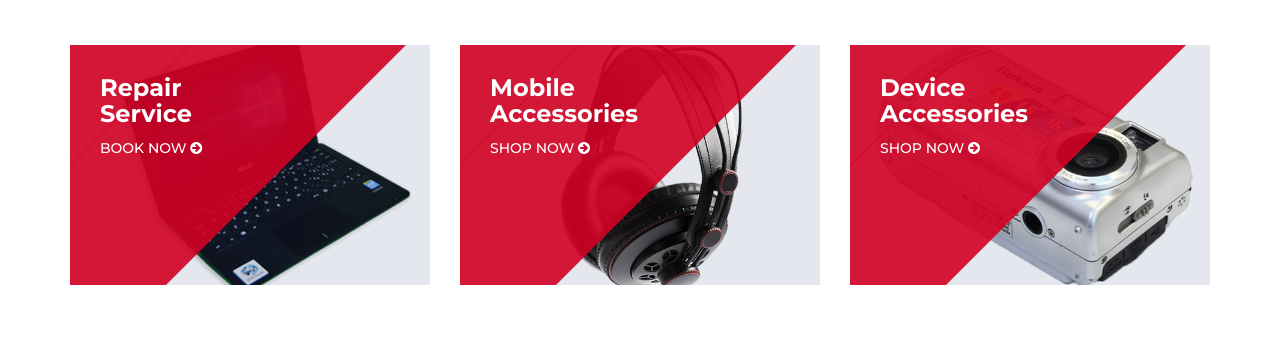
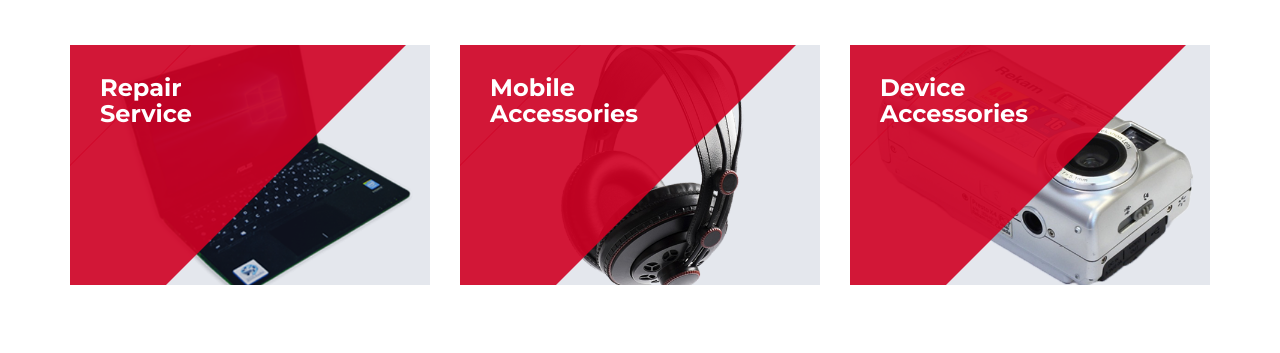
Before and after one commit to avinashd3/tngtech, a Django app: page / in a window 1280 px wide. Shown: the part 207-560 px from the top of the page. Run offline with Django 3.2, Linux system fonts and the light colour scheme; data comes from the database, SQL or seed files in the repository; some libraries are stand-ins or nearby versions.

Commit message:
remove links from shop section

```diff
--- a/prod/templates/prod/home-page.html
+++ b/prod/templates/prod/home-page.html
@@ -326,8 +326,8 @@
 						</div>
 						<div class="shop-body">
 							<h3>Repair<br>Service</h3>
-							<a href="serv-prod/MobRep/" class="cta-btn">Book now <i
-									class="fa fa-arrow-circle-right"></i></a>
+							<!-- <a href="serv-prod/MobRep/" class="cta-btn">Book now <i
+									class="fa fa-arrow-circle-right"></i></a> -->
 						</div>
 					</div>
 				</div>
@@ -341,8 +341,8 @@
 						</div>
 						<div class="shop-body">
 							<h3>Mobile<br>Accessories</h3>
-							<a href="serv-prod/MobRep/" class="cta-btn">Shop now <i
-									class="fa fa-arrow-circle-right"></i></a>
+							<!-- <a href="serv-prod/MobRep/" class="cta-btn">Shop now <i
+									class="fa fa-arrow-circle-right"></i></a> -->
 						</div>
 					</div>
 				</div>
@@ -356,8 +356,8 @@
 						</div>
 						<div class="shop-body">
 							<h3>Device<br>Accessories</h3>
-							<a href="serv-prod/MobRep/" class="cta-btn">Shop now <i
-									class="fa fa-arrow-circle-right"></i></a>
+							<!-- <a href="serv-prod/MobRep/" class="cta-btn">Shop now <i
+									class="fa fa-arrow-circle-right"></i></a> -->
 						</div>
 					</div>
 				</div>
```
